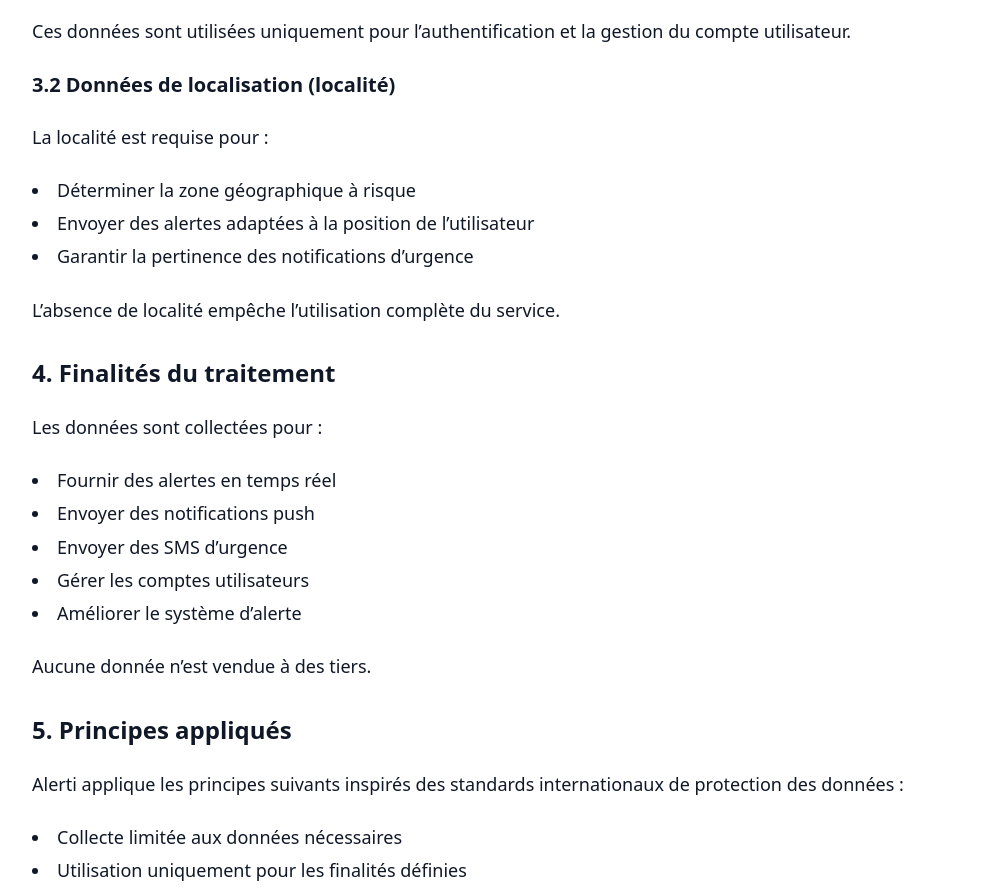
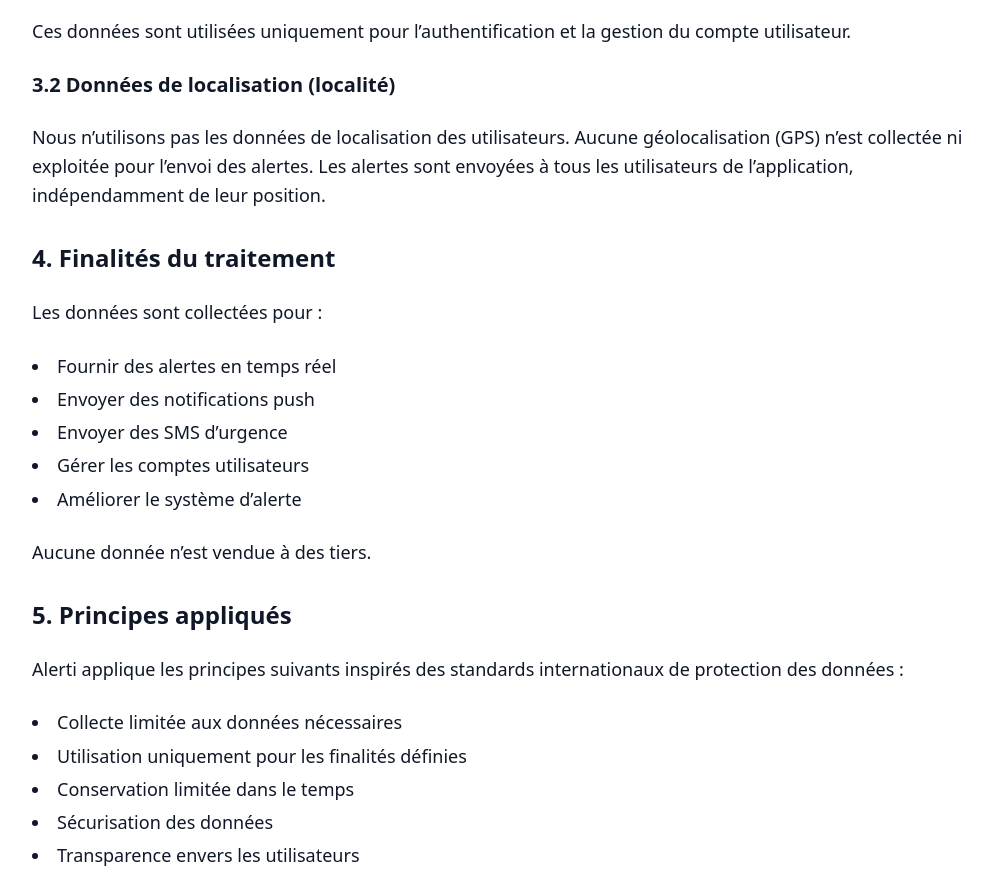
Before and after one commit to Sylla431/alerti_webpage, a Next.js app: page /privacy-policy in a window 1280 px wide. Shown: the part 1060-1954 px from the top of the page, without its empty margins (128-1120 px from the left). Built offline with nearby package versions, Linux system fonts and the light colour scheme.

Commit message:
refactor: Revise privacy policy section on location data
- Remove outdated details regarding the necessity of location data for service functionality
- Clarify that user location data is not collected or used for alerts, ensuring transparency in data handling

```diff
--- a/src/app/privacy-policy/page.tsx
+++ b/src/app/privacy-policy/page.tsx
@@ -109,14 +109,10 @@ export default function PrivacyPolicyPage() {
           <h3 className="mt-4 text-lg sm:text-xl font-semibold text-gray-900">
             3.2 Données de localisation (localité)
           </h3>
-          <p>La localité est requise pour :</p>
-          <ul className="list-disc list-inside space-y-1">
-            <li>Déterminer la zone géographique à risque</li>
-            <li>Envoyer des alertes adaptées à la position de l’utilisateur</li>
-            <li>Garantir la pertinence des notifications d’urgence</li>
-          </ul>
           <p>
-            L’absence de localité empêche l’utilisation complète du service.
+            Nous n’utilisons pas les données de localisation des utilisateurs. Aucune géolocalisation
+            (GPS) n’est collectée ni exploitée pour l’envoi des alertes. Les alertes sont envoyées à tous
+            les utilisateurs de l’application, indépendamment de leur position.
           </p>
 
           <h2 className="mt-8 text-xl sm:text-2xl font-semibold text-gray-900">
```
